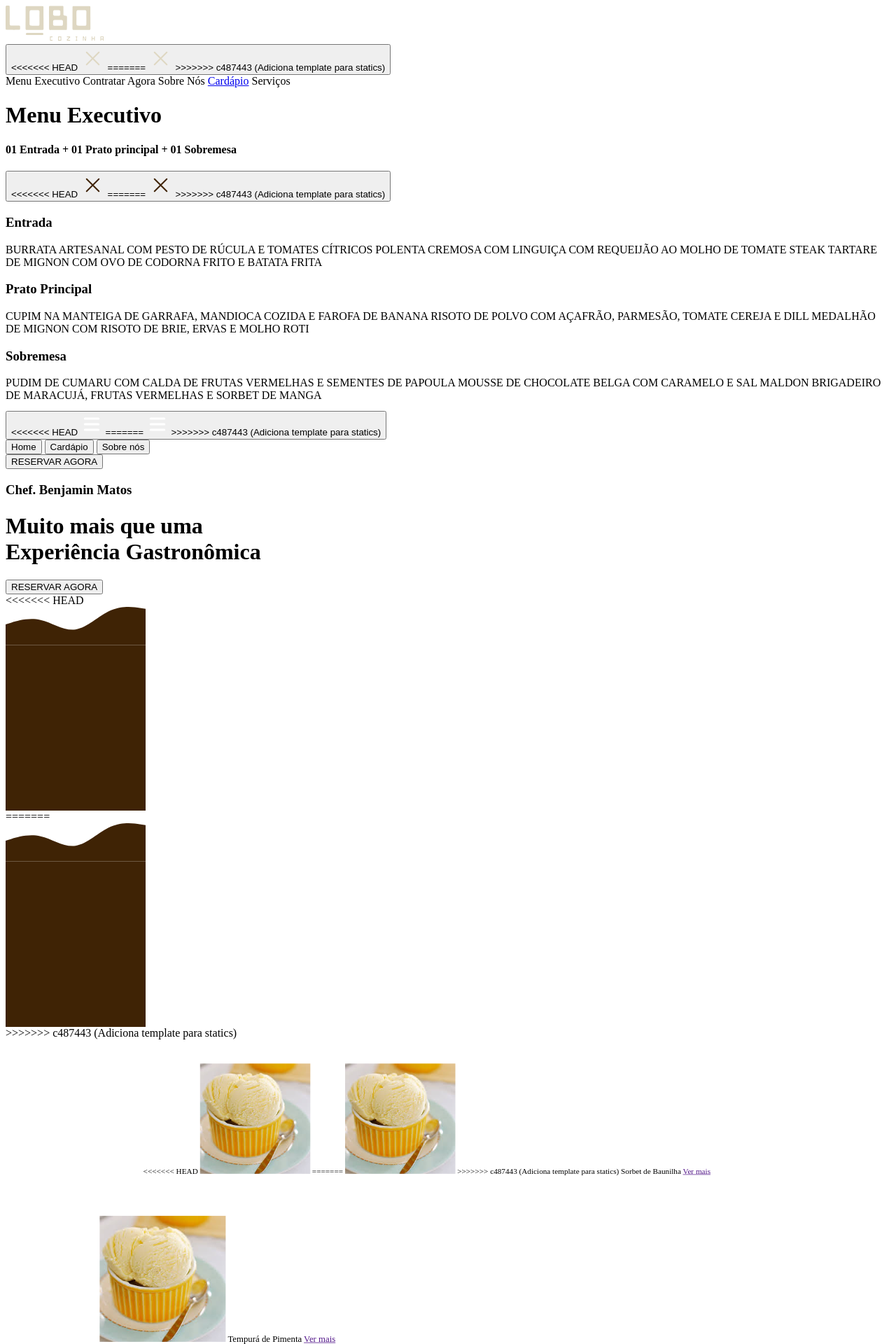
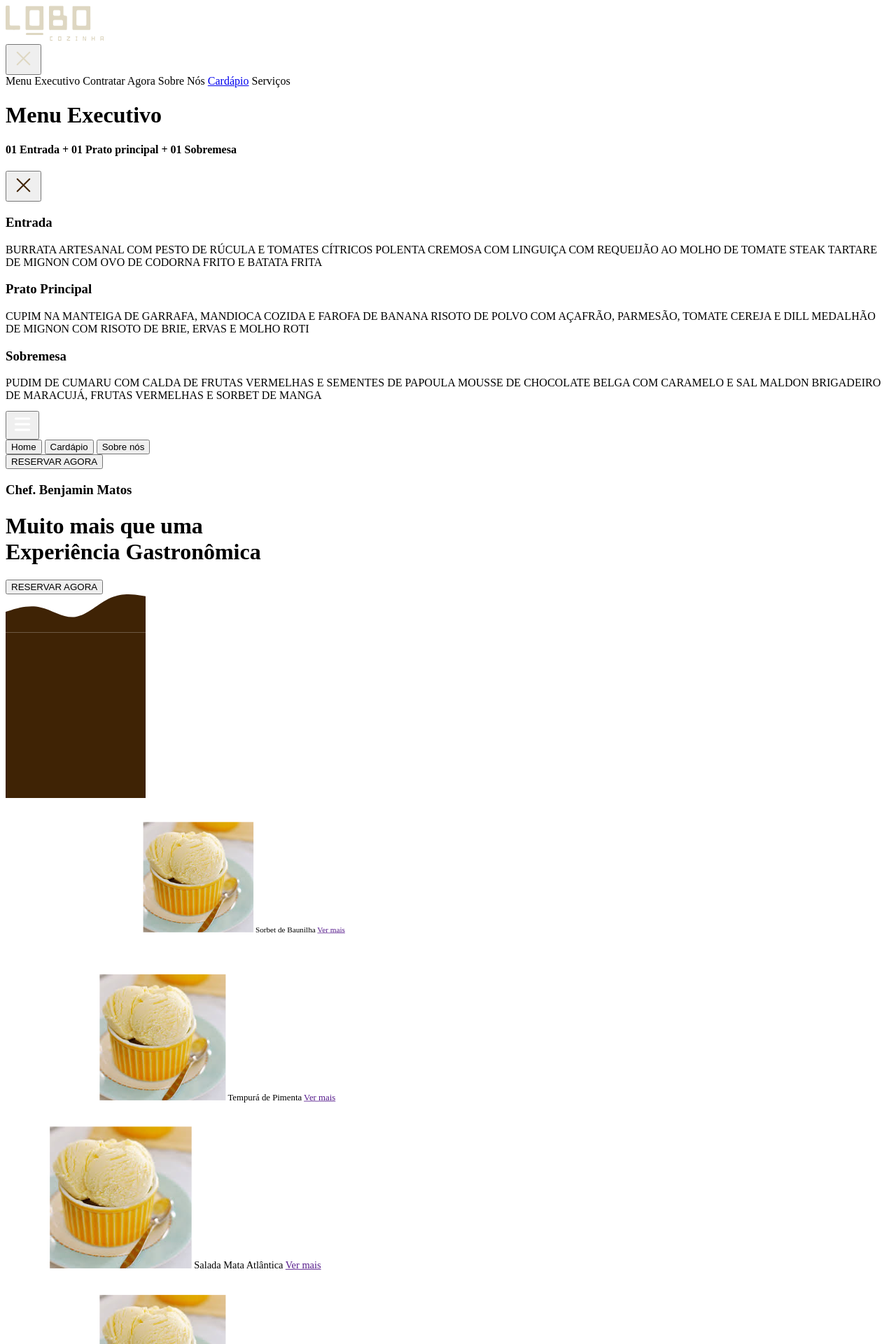
Before and after one commit to fabriciomj/desafio-squad4-back, a Django app: template templates/index.html in a window 1280 px wide. Shown: the top 1920 px of the page at 70% size. Run offline with Django 5.2, Linux system fonts and the light colour scheme; the template is opened without the code that fills it, so the values that code supplies are empty.

Commit message:
Pequena correção no commit anterior

```diff
--- a/templates/index.html
+++ b/templates/index.html
@@ -23,10 +23,7 @@
                 </div>
             </div>
             <button id="dropdown-close-btn">
-                <<<<<<< HEAD <img src="{% static 'cozinha/images/x.svg' %}">
-                    =======
-                    <img src="{% static 'cozinha/images/x.svg'%}">
-                    >>>>>>> c487443 (Adiciona template para statics)
+                <img src="{% static 'cozinha/images/x.svg' %}">
             </button>
         </div>
         <div class="dropdown-menu">
@@ -46,10 +43,7 @@
                 <h4 class="menu-executivo subtitle">01 Entrada + 01 Prato principal + 01 Sobremesa</h4>
             </div>
             <button class="modal-close-btn" id="menu-executivo-close-btn">
-                <<<<<<< HEAD <img src="{% static 'cozinha/images/x_dark.svg' %}">
-                    =======
-                    <img src="{% static 'cozinha/images/x_dark.svg'%}">
-                    >>>>>>> c487443 (Adiciona template para statics)
+                <img src="{% static 'cozinha/images/x_dark.svg' %}">
             </button>
         </div>
         <div>
@@ -82,10 +76,7 @@
     <div id="navbar">
         <div id="navbar-container">
             <button id="dropdown-toggle-btn">
-                <<<<<<< HEAD <img src="{% static 'cozinha/images/navbar_toggle.svg' %}">
-                    =======
-                    <img src="{% static 'cozinha/images/navbar_toggle.svg'%}">
-                    >>>>>>> c487443 (Adiciona template para statics)
+                <img src="{% static 'cozinha/images/navbar_toggle.svg' %}">
             </button>
             <img id="logo" src="{% static 'cozinha/images/logo.svg' %}">
             <div id="navbar-btn-container">
@@ -107,41 +98,33 @@
             <button id="reserva-btn-2">RESERVAR AGORA</button>
         </div>
         <div class="svg-wrapper">
-            <<<<<<< HEAD <img src="{% static 'cozinha/images/Vector.svg' %}" class="bg-svg" width="200"
-                style="display: block;">
-                =======
-                <img src="{% static 'cozinha/images/Vector.svg'%}" class="bg-svg" width="200" style="display: block;">
-                >>>>>>> c487443 (Adiciona template para statics)
+            <img src="{% static 'cozinha/images/Vector.svg' %}" class="bg-svg" width="200" style="display: block;">
 
             <div class="carousel-container">
                 <div class="carousel">
                     <div class="carousel-track">
                         <div class="item">
-                                <<<<<<< HEAD <img src="{% static 'cozinha/images/baunilha.jpeg' %}"
-                                    alt="Sobert de Baunilha">
-                                    =======
-                                    <img src="{% static 'cozinha/images/baunilha.jpeg'%}" alt="Sobert de Baunilha">
-                                    >>>>>>> c487443 (Adiciona template para statics)
+                            <img src="{% static 'cozinha/images/baunilha.jpeg' %}" alt="Sobert de Baunilha">
                             <span class="caption">Sorbet de Baunilha</span>
                             <a href="" class="card-link">Ver mais</a>
                         </div>
                         <div class="item">
-                                <img src="{% static 'cozinha/images/baunilha.jpeg'%}" alt="Tempurá de Pimenta">
+                            <img src="{% static 'cozinha/images/baunilha.jpeg' %}" alt="Tempurá de Pimenta">
                             <span class="caption">Tempurá de Pimenta</span>
                             <a href="" class="card-link">Ver mais</a>
                         </div>
                         <div class="item">
-                                <img src="{% static 'cozinha/images/baunilha.jpeg'%}" alt="alada Mata Atlântica">
+                            <img src="{% static 'cozinha/images/baunilha.jpeg' %}" alt="alada Mata Atlântica">
                             <span class="caption">Salada Mata Atlântica</span>
                             <a href="" class="card-link">Ver mais</a>
                         </div>
                         <div class="item">
-                                <img src="{% static 'cozinha/images/baunilha.jpeg'%}" alt="Penne à lá Kombutcha">
+                            <img src="{% static 'cozinha/images/baunilha.jpeg' %}" alt="Penne à lá Kombutcha">
                             <span class="caption">Penne à lá Kombutcha</span>
                             <a href="" class="card-link">Ver mais</a>
                         </div>
                         <div class="item">
-                                <img src="{% static 'cozinha/images/baunilha.jpeg'%}" alt="Sorbet de Manga">
+                            <img src="{% static 'cozinha/images/baunilha.jpeg' %}" alt="Sorbet de Manga">
                             <span class="caption">Sorbet de Manga</span>
                             <a href="" class="card-link">Ver mais</a>
                         </div>
```
Lines whose indentation alone changed are shown as unchanged.
